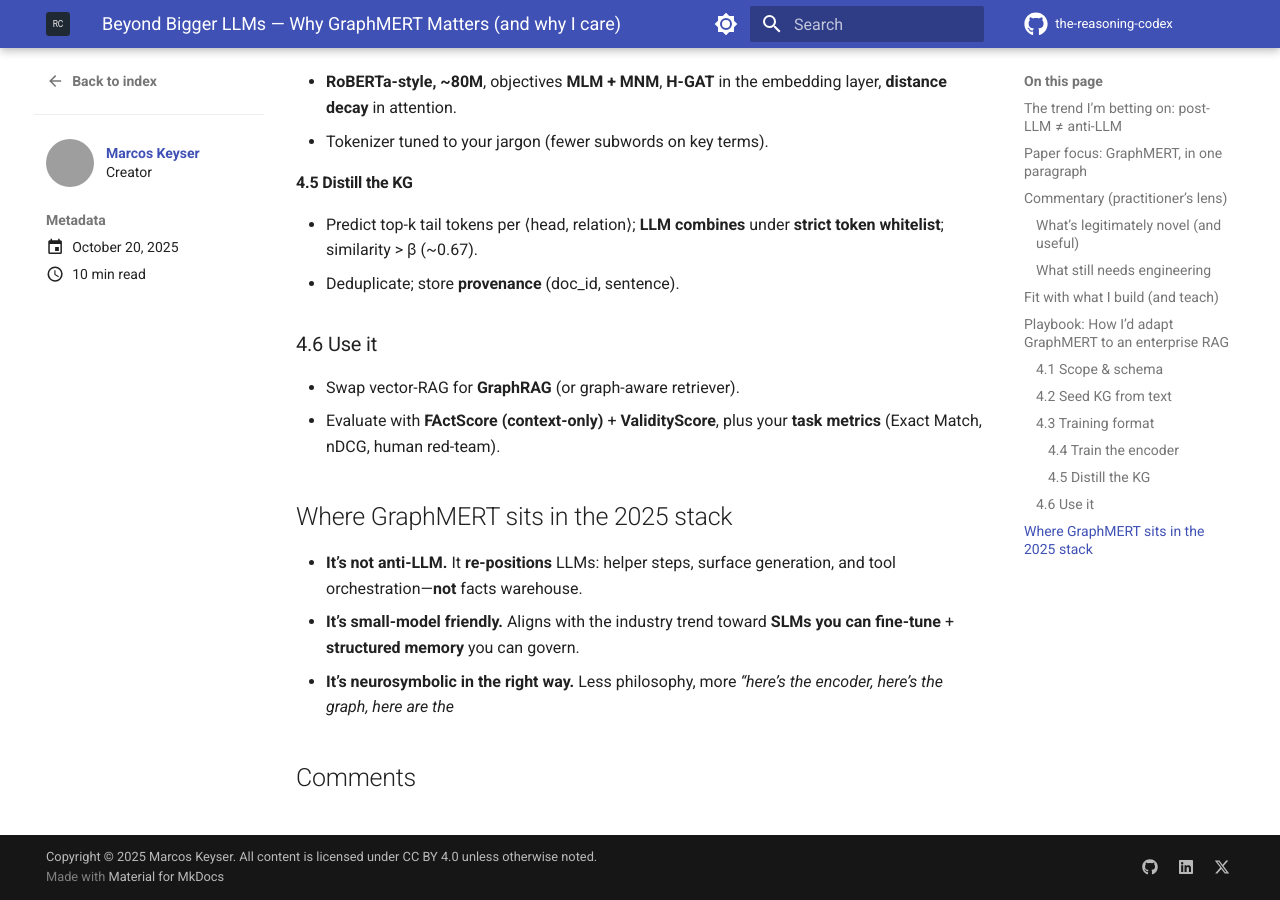
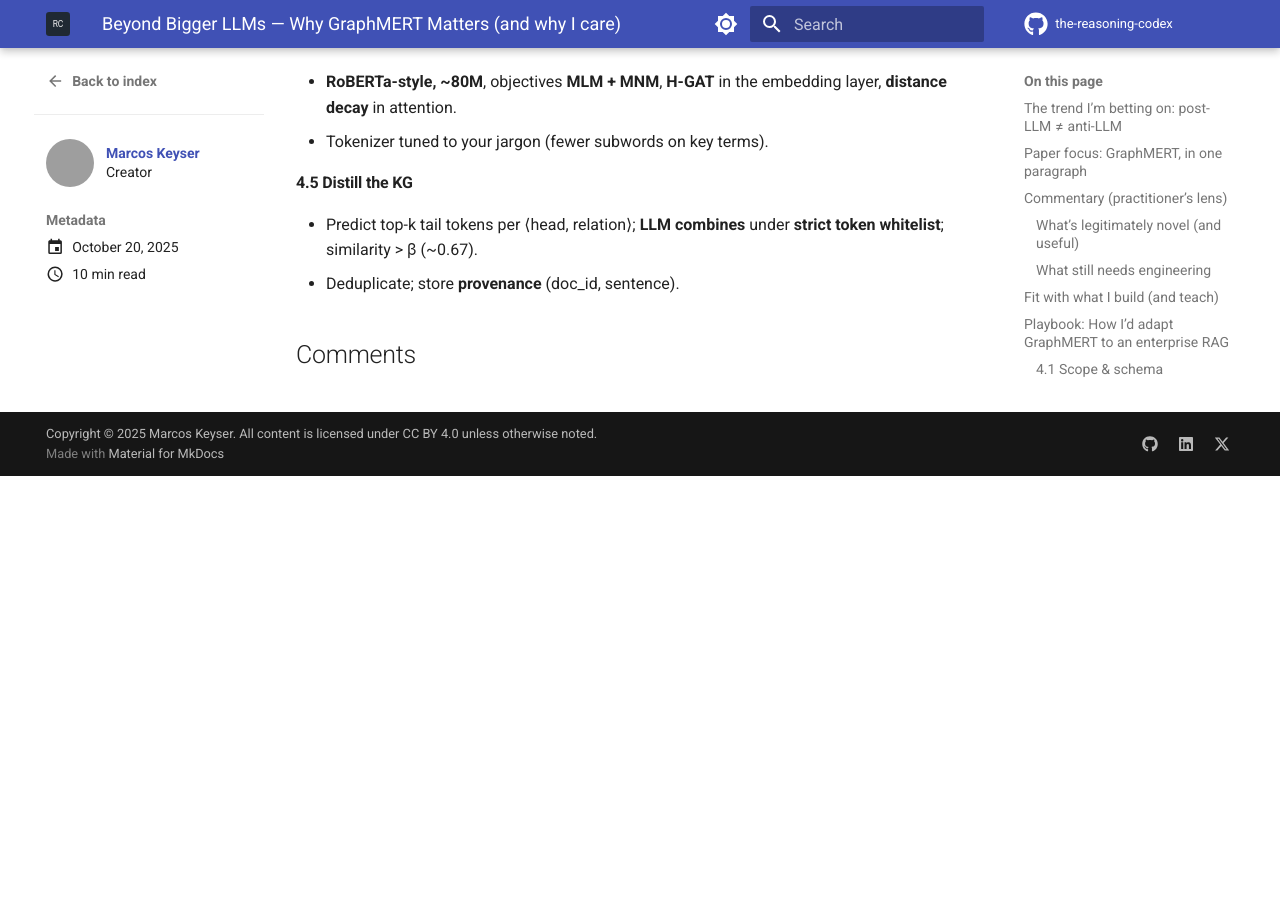
Before and after one commit to markeyser/colorless-green, an MkDocs documentation site: the page built from docs/blog/posts/2025-10-20-why-graphmert-matters.md, in a window 1280 px wide and 900 px high, scrolled down 2761 px. Built offline with MkDocs 1.6.1 and Material for MkDocs 9.7.7, drawn with Linux system fonts in a browser that asks for light colours; comment, search, counter and statistics services are not loaded; after the commit the page ends 3237 px from its top, so only the background shows below that; grey boxes are pictures that could not be loaded.

Commit message:
blog: refine GraphMERT post wording and cleanup

```diff
--- a/docs/blog/posts/2025-10-20-why-graphmert-matters.md
+++ b/docs/blog/posts/2025-10-20-why-graphmert-matters.md
@@ -91,14 +91,3 @@ This is the lane where I operate: **designing and shipping domain-specific syste
 
 - Predict top-k tail tokens per ⟨head, relation⟩; **LLM combines** under **strict token whitelist**; similarity > β (~0.67).
 - Deduplicate; store **provenance** (doc_id, sentence).
-
-### 4.6 Use it
-
-- Swap vector-RAG for **GraphRAG** (or graph-aware retriever).
-- Evaluate with **FActScore (context-only)** + **ValidityScore**, plus your **task metrics** (Exact Match, nDCG, human red-team).
-
-## Where GraphMERT sits in the 2025 stack
-
-- **It’s not anti-LLM.** It **re-positions** LLMs: helper steps, surface generation, and tool orchestration—**not** facts warehouse.
-- **It’s small-model friendly.** Aligns with the industry trend toward **SLMs you can fine-tune** + **structured memory** you can govern.
-- **It’s neurosymbolic in the right way.** Less philosophy, more *“here’s the encoder, here’s the graph, here are the*
```
